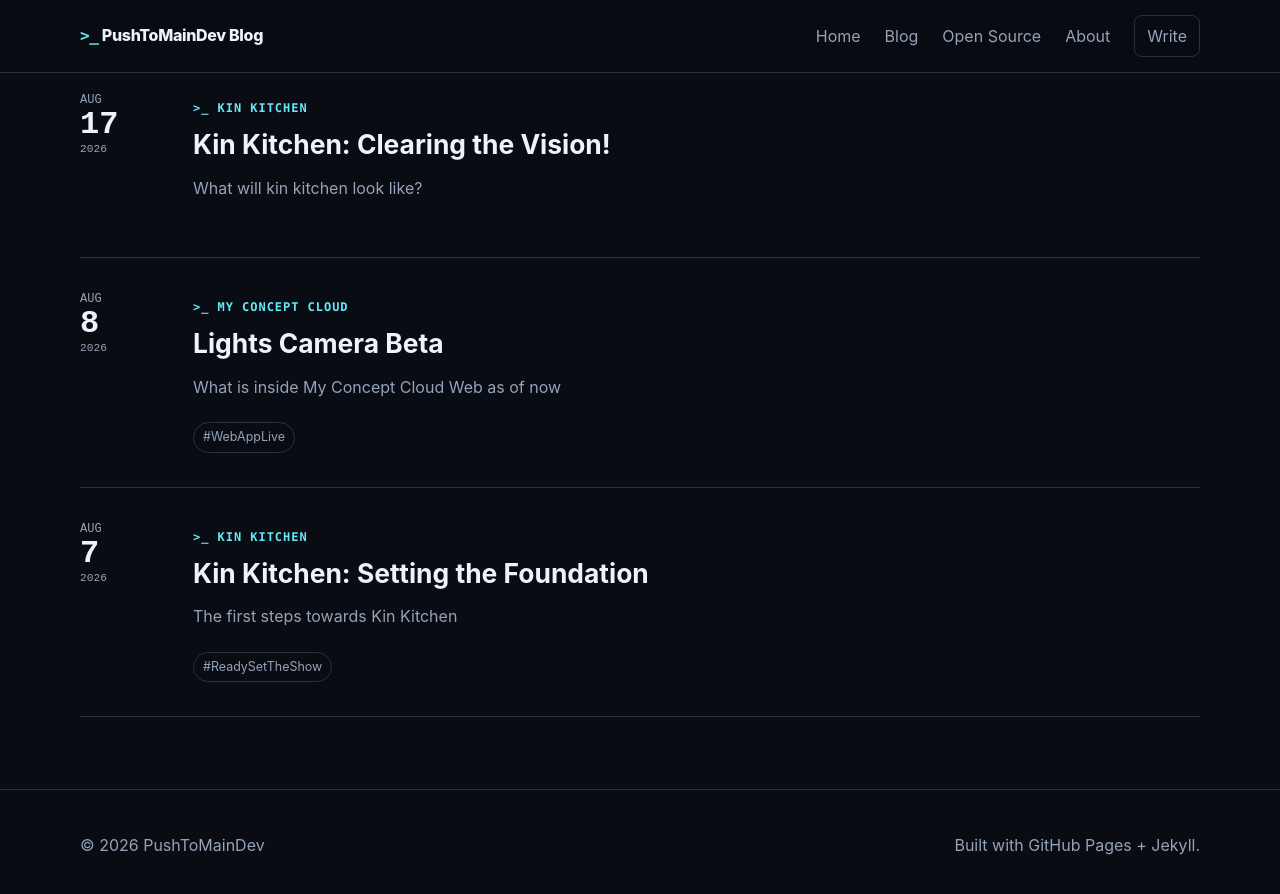
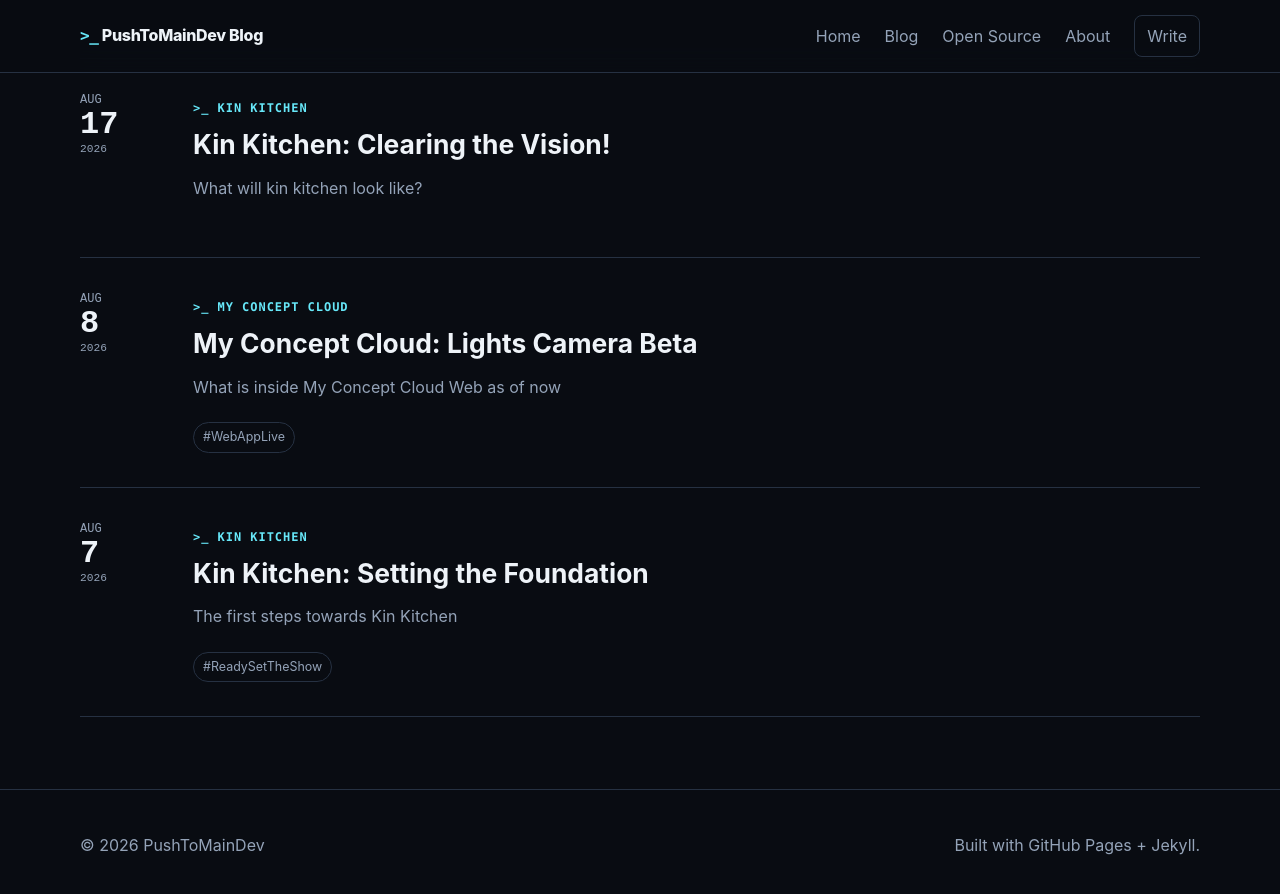
Before and after one commit to PushToMainDev/development-blog, a Jekyll site: the page built from blog.html, in a window 1280 px wide and 900 px high, scrolled down 1962 px. Shown: the top 894 px of the window. Built offline with Jekyll 4.4.1, drawn with Linux system fonts in a browser that asks for light colours.

Commit message:
Update Blog Post “2026-08-08-lights-camera-beta”

```diff
--- a/_posts/2026-08-08-lights-camera-beta.md
+++ b/_posts/2026-08-08-lights-camera-beta.md
@@ -1,6 +1,6 @@
 ---
 layout: post
-title: Lights Camera Beta
+title: "My Concept Cloud: Lights Camera Beta"
 product: my-concept-cloud
 author: Greg Hudler
 date: 2026-08-08T14:39:00.000-04:00
@@ -17,7 +17,7 @@ MyConceptCloud is the home for every story idea — a place to capture the spark
 
 The whole product follows one simple arc: **Capture → Organize → Structure → Build your world → Write → Share → Track your momentum.** Here's each stage.
 
----
+- - -
 
 ## 1. Capture the spark — the Vault
 
@@ -25,15 +25,15 @@ Ideas don't wait for a good moment, so capture is built to be instant. Every ide
 
 Each concept is more than a note:
 
-- **Types** — tag a concept as a **Character, Location, Plot, Setting, Joke,** or **Social** idea, each color-coded so your vault reads at a glance.
-- **Moods** — give it a feel: *tense, dark, funny, hopeful, tragic, mysterious, epic,* and more.
-- **Tags** — free-form tags to group ideas your own way.
-- **Variants** — keep multiple takes on the same idea side by side, with notes, instead of losing the versions you didn't pick.
-- **Privacy** — mark any concept private, or make it shareable.
+* **Types** — tag a concept as a **Character, Location, Plot, Setting, Joke,** or **Social** idea, each color-coded so your vault reads at a glance.
+* **Moods** — give it a feel: *tense, dark, funny, hopeful, tragic, mysterious, epic,* and more.
+* **Tags** — free-form tags to group ideas your own way.
+* **Variants** — keep multiple takes on the same idea side by side, with notes, instead of losing the versions you didn't pick.
+* **Privacy** — mark any concept private, or make it shareable.
 
 **One vault, every device.** Concepts you capture on your iPhone, iPad, or Apple Watch flow into the same vault the web app shows you — and the app even tracks *where* each idea came from, so you can see whether you're a phone-in-the-moment writer or a sit-down-at-the-desk writer.
 
----
+- - -
 
 ## 2. Organize into Projects
 
@@ -44,30 +44,30 @@ Film · TV Series · Limited Series · Pilot · Web Series · Video Game · YouT
 
 Each type comes with the right **hierarchy** built in — a Film thinks in *Acts → Scenes*, a TV Series in *Seasons → Episodes → Scenes*, a Novel in *Acts → Chapters*, a Podcast in *Seasons → Episodes → Segments*, and so on. Every level is **color-coded** and consistent across the whole platform, so "Act" or "Season" always reads the same way, everywhere.
 
----
+- - -
 
 ## 3. Structure with proven frameworks
 
 The blank page is the enemy. Instead of starting from nothing, drop your concepts onto a **framework** — a story spine that teaches you what belongs where.
 
-- **Beat-by-beat guidance** — a three-act spine, a beat sheet, or your own custom structure. Every act and every beat carries a short teaching note explaining what that moment is *for*.
-- **Switch frameworks without losing work** — try a different structure anytime. Your content stays in its act and re-slots into the new beats automatically. **Nothing is ever deleted.**
-- **Structure insights** — see the shape of your story at a glance, and where it's thin.
+* **Beat-by-beat guidance** — a three-act spine, a beat sheet, or your own custom structure. Every act and every beat carries a short teaching note explaining what that moment is *for*.
+* **Switch frameworks without losing work** — try a different structure anytime. Your content stays in its act and re-slots into the new beats automatically. **Nothing is ever deleted.**
+* **Structure insights** — see the shape of your story at a glance, and where it's thin.
 
----
+- - -
 
 ## 4. Outline your way — four views, one story
 
 Every project gives you multiple ways to see the same outline, so you can work the way your brain works:
 
-- **Structure** — the framework view: your beats and acts with their teaching notes.
-- **Outline (Board)** — a clean board of your acts and scenes, drag-and-drop to arrange.
-- **Canvas** — a free-form visual canvas to lay concepts and scenes out spatially and connect them.
-- **Document / Text** — your outline as a flowing text document when you'd rather write it out.
+* **Structure** — the framework view: your beats and acts with their teaching notes.
+* **Outline (Board)** — a clean board of your acts and scenes, drag-and-drop to arrange.
+* **Canvas** — a free-form visual canvas to lay concepts and scenes out spatially and connect them.
+* **Document / Text** — your outline as a flowing text document when you'd rather write it out.
 
 Concepts from your vault drop straight onto any of these, becoming the **elements** — characters, settings, beats — that make up each scene.
 
----
+- - -
 
 ## 5. Build the world once — the Story Bible
 
@@ -75,59 +75,59 @@ Stories that share a universe should share a **World**. A World holds a **Story
 
 Inside a World's bible:
 
-- **Characters** — full character sheets.
-- **Factions** — the groups, houses, and organizations that drive conflict.
-- **Locations** — the places your stories happen.
-- **Lore & history** — the canon that keeps everything consistent.
-- **Timeline & Eras** — a chronology of your world, organized into eras and arcs, so a story set 200 years earlier still lines up with everything else.
+* **Characters** — full character sheets.
+* **Factions** — the groups, houses, and organizations that drive conflict.
+* **Locations** — the places your stories happen.
+* **Lore & history** — the canon that keeps everything consistent.
+* **Timeline & Eras** — a chronology of your world, organized into eras and arcs, so a story set 200 years earlier still lines up with everything else.
 
 Your world is never trapped inside a single document — it's a living reference every story can draw on.
 
----
+- - -
 
 ## 6. Produce the finished deliverable
 
 When the structure is ready, turn it into the real thing. Each project can hold **Products** — the actual deliverables:
 
-- **Manuscript** — write in chapters and add the full range of book pages: **Title Page, About the Author, Preface,** and the rest, from a simple dropdown.
-- **Script / Screenplay** — an **industry-standard** script editor with proper screenplay formatting: elements auto-format, scene headings and characters auto-uppercase, and the page paginates like a real script. Choose your working method — **Draft, Revise,** or **Table Read** — and keep a character panel that can scope to the current scene or the whole script.
+* **Manuscript** — write in chapters and add the full range of book pages: **Title Page, About the Author, Preface,** and the rest, from a simple dropdown.
+* **Script / Screenplay** — an **industry-standard** script editor with proper screenplay formatting: elements auto-format, scene headings and characters auto-uppercase, and the page paginates like a real script. Choose your working method — **Draft, Revise,** or **Table Read** — and keep a character panel that can scope to the current scene or the whole script.
 
 **Export** your work when it's ready to leave the nest — including **Fountain**, **Markdown**, and plain text.
 
----
+- - -
 
 ## 7. Share & collaborate
 
 Your work is yours, but you can bring the right people in — **per person, as a viewer or an editor.**
 
-- **Share projects and worlds** individually with specific people.
-- **Invite by @username, as a friend, or with an invite link** — whoever opens the link joins with the access you granted.
-- **Friend "add-me" links with a QR code** — connect with other writers even if your profile is private.
-- **Dashboard invites** — see and accept everything shared with you in one place.
+* **Share projects and worlds** individually with specific people.
+* **Invite by @username, as a friend, or with an invite link** — whoever opens the link joins with the access you granted.
+* **Friend "add-me" links with a QR code** — connect with other writers even if your profile is private.
+* **Dashboard invites** — see and accept everything shared with you in one place.
 
----
+- - -
 
 ## 8. Your profile & momentum
 
 Writing is a practice, and MyConceptCloud makes the practice visible. Your **profile** turns everything you've done into progress you can feel:
 
-- **Stats** — words written, ideas captured, and your writing **streak.**
-- **Activity heatmap** — your whole creative year at a glance, with the brightest days glowing gold.
-- **Where you capture** — a breakdown of the devices your ideas come from (web, iPhone, iPad, Apple Watch).
-- **Badges** — earnable achievements shown on your profile, starting with the **🏆 OG Beta Tester** badge for everyone who joins during the beta.
-- **Your writer identity** — a bio, the kinds of writer you are, and the genres you work in.
+* **Stats** — words written, ideas captured, and your writing **streak.**
+* **Activity heatmap** — your whole creative year at a glance, with the brightest days glowing gold.
+* **Where you capture** — a breakdown of the devices your ideas come from (web, iPhone, iPad, Apple Watch).
+* **Badges** — earnable achievements shown on your profile, starting with the **🏆 OG Beta Tester** badge for everyone who joins during the beta.
+* **Your writer identity** — a bio, the kinds of writer you are, and the genres you work in.
 
 Every writer also gets a **public profile** at `myconcept.cloud/u/your-username` to share who you are and what you're building.
 
----
+- - -
 
 ## 9. Getting started
 
-- **Sign up** with Google or email, and a short **onboarding** flow gets to know what kind of writer you are, your genres, and your style.
-- **Light and dark themes**, tuned so the app looks right whatever your setup.
-- **A newsletter** to follow along as the platform grows.
+* **Sign up** with Google or email, and a short **onboarding** flow gets to know what kind of writer you are, your genres, and your style.
+* **Light and dark themes**, tuned so the app looks right whatever your setup.
+* **A newsletter** to follow along as the platform grows.
 
----
+- - -
 
 ## Now in open beta
 
```
Also changed, not shown: other parts of _posts/2026-08-08-lights-camera-beta.md (+1 -1 lines).
